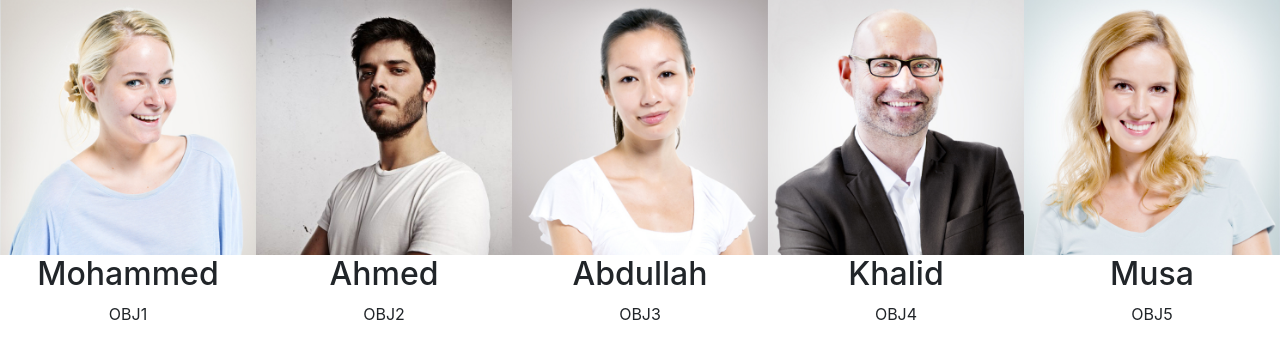
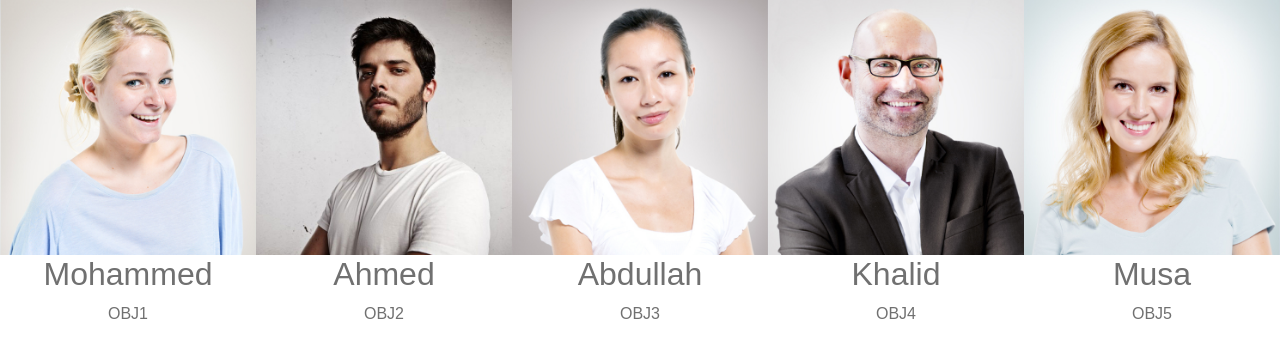
Before and after one commit to MohammedAboSido/React_Project02, a React (Create React App) app: page / in a window 1280 px wide. Shown: the top 358 px of the page. Built offline with nearby package versions, Linux system fonts and the light colour scheme.

Commit message:
Video 13- Config File

```diff
--- a/src/App.js
+++ b/src/App.js
@@ -1,6 +1,7 @@
 import React from "react";
 import CreativeSpeakers from "./design-system/components/CreativeSpeakers";
 import speakerData from "./design-system/components/CreativeSpeakers/Data";
+import "./design-system/main.css";
 
 function App() {
   const speakerList = speakerData.map((item) => {
--- a/src/design-system/components/CreativeSpeakers/Styles.jsx
+++ b/src/design-system/components/CreativeSpeakers/Styles.jsx
@@ -1,7 +1,9 @@
 import styled from "@emotion/styled";
+import theme from "../../config";
 
 export const SpeakersWrapper = styled("div")`
     label:SpeakersWrapper;
     width: 285px;
     text-align: center;
+    color: ${theme.gray};
 `;
--- a/src/design-system/components/Overview/Styles.jsx
+++ b/src/design-system/components/Overview/Styles.jsx
@@ -1,4 +1,5 @@
 import styled from "@emotion/styled";
+import theme from "../../config";
 
 export const OverviewWrapper = styled("div")`
     label: OverviewWrapper;
@@ -12,5 +13,5 @@ export const Title = styled("h2")`
 `;
 export const Description = styled("p")`
     label: Description;
-    color: #707070;
+    color: ${theme.gray};
 `;
--- /dev/null
+++ b/src/design-system/config.jsx
@@ -0,0 +1,7 @@
+const theme  = {
+    primary:"#f2545f",
+    secondary:"#090707",
+    gray:"#707070"
+};
+
+export default theme ;
--- /dev/null
+++ b/src/design-system/main.css
@@ -0,0 +1,6 @@
+body {
+    padding: 0;
+    margin: 0;
+    font-family: sans-serif;
+    box-sizing: border-box;
+}
```
